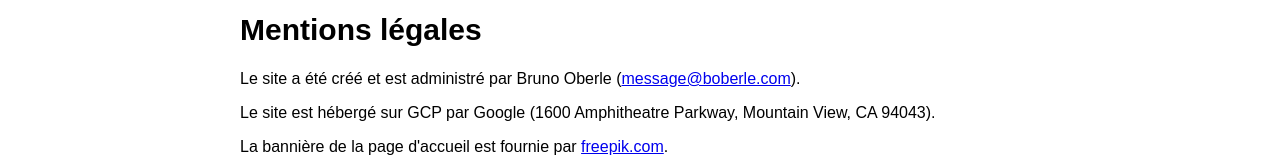
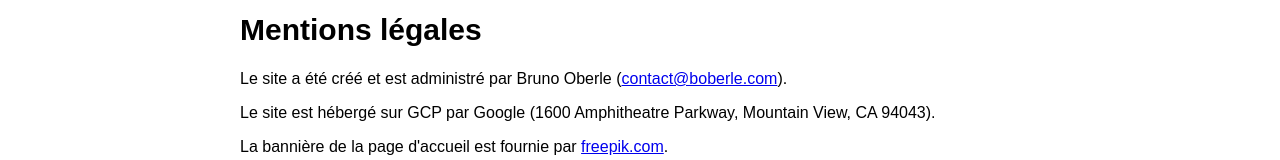
Before and after one commit to boberle/lta-ng-admin, a React (Vite) app: page /legal in a window 1280 px wide. Shown: the part 127-287 px from the top of the page. Built offline with nearby package versions, Linux system fonts and the light colour scheme; no server answers.

Commit message:
landing, legal notice: change contact email address

```diff
--- a/src/components/landing/LegalNotice.tsx
+++ b/src/components/landing/LegalNotice.tsx
@@ -4,7 +4,7 @@ const LegalNotice = () => {
       <h1>Mentions légales</h1>
       <p>
         Le site a été créé et est administré par Bruno Oberle (
-        <a href="mailto:message@boberle.com">message@boberle.com</a>).
+        <a href="mailto:contact@boberle.com">contact@boberle.com</a>).
       </p>
       <p>
         Le site est hébergé sur GCP par Google (1600 Amphitheatre Parkway,
```
